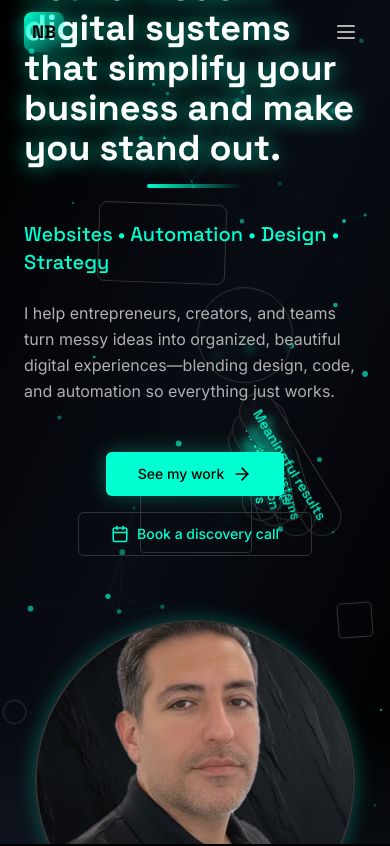
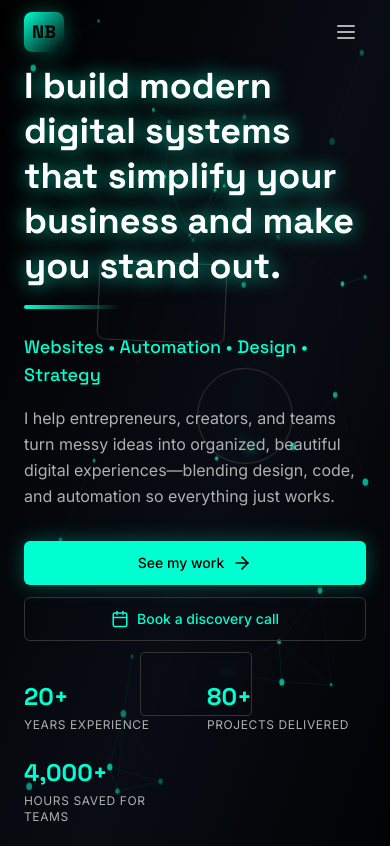
Before and after one commit to mtldev-dotcom/NEW-nicky-portfolio-v1, a Next.js app: page /en in a window 390 px wide. Shown: the top 846 px of the page. Built offline with nearby package versions, Linux system fonts and the light colour scheme.

Commit message:
linkbtn error

```diff
--- a/src/app/[locale]/hero-experience/page.tsx
+++ /dev/null
@@ -1,7 +0,0 @@
-import HeroExperience from 'components/sections/hero/HeroExperience';
-
-export { metadata } from '../page';
-
-export default function HeroExperiencePage() {
-  return <HeroExperience />;
-}
--- a/src/components/sections/hero/FloatingTaglines.tsx
+++ b/src/components/sections/hero/FloatingTaglines.tsx
@@ -35,7 +35,7 @@ const FloatingTaglines = () => {
   };
 
   return (
-    <div className="absolute inset-0 pointer-events-none">
+    <div className="absolute inset-0 pointer-events-none hidden md:block">
       {taglines?.map((tagline, index) => {
         const radius = 200 + index * 30;
         const angle = (index * 60) * (Math.PI / 180);
--- a/src/components/sections/hero/HeroContent.tsx
+++ b/src/components/sections/hero/HeroContent.tsx
@@ -1,13 +1,15 @@
 'use client';
 
-import { useTranslations } from 'next-intl';
+import { useTranslations, useLocale } from 'next-intl';
 import { motion } from 'framer-motion';
+import Link from 'next/link';
 import Button from 'components/ui/Button';
 
 const statsOrder = ['experience', 'projects', 'hoursSaved'] as const;
 
 const HeroContent = () => {
   const t = useTranslations('home.hero');
+  const locale = useLocale();
 
   const textVariants = {
     hidden: { opacity: 0, y: 30 },
@@ -43,24 +45,27 @@ const HeroContent = () => {
     label: t(`stats.${key}.label`),
   }));
 
+  const primaryHref = `/${locale}/portfolio-section`;
+  const secondaryHref = `/${locale}/contact-section`;
+
   return (
-    <div className="relative z-10 mx-auto max-w-5xl lg:max-w-6xl px-6 text-left">
+    <div className="relative z-10">
       <motion.div
-        className="mb-8"
+        className="mb-6 md:mb-8"
         initial="hidden"
         animate="visible"
         variants={textVariants}
         custom={0}
       >
         <motion.h1
-          className="mb-4 text-4xl font-space-grotesk font-bold text-foreground md:text-6xl lg:text-7xl"
+          className="mb-4 font-space-grotesk text-4xl font-bold leading-tight text-foreground md:text-6xl lg:text-7xl"
           variants={glowVariants}
           animate="animate"
         >
           {t('title')}
         </motion.h1>
         <motion.div
-          className="mx-auto h-1 w-24 rounded-full bg-gradient-to-r from-primary to-primary/50"
+          className="h-1 w-24 rounded-full bg-gradient-to-r from-primary to-primary/50"
           initial={{ width: 0 }}
           animate={{ width: 96 }}
           transition={{ delay: 0.5, duration: 1 }}
@@ -68,7 +73,7 @@ const HeroContent = () => {
       </motion.div>
 
       <motion.h2
-        className="mb-6 text-xl font-space-grotesk font-medium text-primary md:text-2xl lg:text-3xl"
+        className="mb-4 font-space-grotesk text-lg font-medium text-primary md:mb-6 md:text-2xl lg:text-3xl"
         initial="hidden"
         animate="visible"
         variants={textVariants}
@@ -78,7 +83,7 @@ const HeroContent = () => {
       </motion.h2>
 
       <motion.p
-        className="mx-auto mb-12 max-w-3xl lg:max-w-4xl text-base font-inter leading-relaxed text-muted-foreground md:text-lg"
+        className="mb-8 max-w-2xl font-inter text-base leading-relaxed text-muted-foreground md:mb-10 md:max-w-3xl md:text-lg lg:max-w-4xl"
         initial="hidden"
         animate="visible"
         variants={textVariants}
@@ -88,37 +93,42 @@ const HeroContent = () => {
       </motion.p>
 
       <motion.div
-        className="flex flex-col items-center justify-center space-y-4 sm:flex-row sm:space-y-0 sm:space-x-6"
+        className="flex flex-col items-stretch gap-3 sm:flex-row sm:items-center sm:gap-4"
         initial="hidden"
         animate="visible"
         variants={textVariants}
         custom={3}
       >
         <Button
+          asChild
           variant="default"
           size="lg"
-          className="glow-neon hover:glow-neon-active transition-smooth magnetic-hover"
+          className="glow-neon transition-smooth hover:glow-neon-active magnetic-hover"
           iconName="ArrowRight"
           iconPosition="right"
           iconSize={20}
+          aria-label={t('ctaPrimary')}
         >
-          {t('ctaPrimary')}
+          <Link href={primaryHref}>{t('ctaPrimary')}</Link>
         </Button>
 
         <Button
+          asChild
           variant="outline"
           size="lg"
-          className="border-primary/30 text-primary hover:bg-primary/10 transition-smooth magnetic-hover"
+          className="border-primary/30 text-primary transition-smooth hover:bg-primary/10 magnetic-hover"
           iconName="Calendar"
           iconPosition="left"
           iconSize={18}
+          aria-label={t('ctaSecondary')}
         >
-          {t('ctaSecondary')}
+          <Link href={secondaryHref}>{t('ctaSecondary')}</Link>
         </Button>
       </motion.div>
 
+      {/* Stats moved below CTAs to improve layout and responsiveness */}
       <motion.div
-        className="absolute bottom-20 left-0 right-0 hidden justify-center space-x-12 lg:flex"
+        className="mt-10 grid grid-cols-2 gap-6 sm:grid-cols-3"
         initial="hidden"
         animate="visible"
         variants={textVariants}
@@ -127,14 +137,14 @@ const HeroContent = () => {
         {stats.map((stat) => (
           <motion.div
             key={stat.key}
-            className="text-center"
+            className="text-left"
             whileHover={{ scale: 1.05 }}
             transition={{ type: 'spring', stiffness: 300 }}
           >
-            <div className="mb-1 text-2xl font-space-grotesk font-bold text-primary">
+            <div className="mb-1 font-space-grotesk text-2xl font-bold text-primary">
               {stat.value}
             </div>
-            <div className="text-xs font-inter uppercase tracking-wider text-muted-foreground">
+            <div className="font-inter text-xs uppercase tracking-wider text-muted-foreground">
               {stat.label}
             </div>
           </motion.div>
--- a/src/components/sections/hero/HeroExperience.tsx
+++ b/src/components/sections/hero/HeroExperience.tsx
@@ -39,11 +39,11 @@ const HeroExperience = () => {
 
         <Header />
 
-        <main className="relative z-10 flex h-screen flex-col items-stretch justify-center pt-16">
-          <section className="relative w-full max-w-none min-h-[calc(100vh-4rem)] px-0 sm:px-6 lg:px-8 flex items-center">
+        <main className="relative z-10 flex min-h-screen flex-col items-stretch justify-center pt-16">
+          <section className="relative w-full min-h-[calc(100vh-4rem)] px-6 lg:px-8 flex items-center">
             <FloatingTaglines />
 
-            <div className="relative grid items-center justify-items-center gap-16 lg:grid-cols-[1.1fr_0.9fr]">
+            <div className="relative mx-auto w-full max-w-7xl grid items-center justify-items-start gap-10 md:gap-14 lg:gap-16 lg:grid-cols-[1.2fr_0.8fr]">
               <HeroContent />
               <HeroPortrait />
             </div>
--- a/src/components/sections/hero/HeroPortrait.tsx
+++ b/src/components/sections/hero/HeroPortrait.tsx
@@ -42,7 +42,7 @@ const HeroPortrait = () => {
         }}
         transition={{ duration: 1, ease: 'easeOut' }}
       >
-        <div className="relative mx-auto h-80 w-80 lg:h-96 lg:w-96">
+        <div className="relative mx-auto h-56 w-56 sm:h-72 sm:w-72 lg:h-96 lg:w-96">
           <div className="absolute inset-0 rounded-full bg-gradient-radial from-primary/20 via-primary/10 to-transparent blur-2xl" />
 
           <div className="relative h-full w-full overflow-hidden rounded-full border-2 border-primary/30 glow-neon">
@@ -52,6 +52,10 @@ const HeroPortrait = () => {
               className="h-full w-full object-cover"
               ref={imageRef}
               onLoad={() => setIsLoaded(true)}
+              loading="eager"
+              decoding="async"
+              fetchPriority="high"
+              sizes="(min-width: 1024px) 24rem, (min-width: 640px) 18rem, 14rem"
             />
 
             <div className="absolute inset-0 mix-blend-overlay bg-gradient-to-br from-primary/10 via-transparent to-primary/5" />
@@ -70,7 +74,7 @@ const HeroPortrait = () => {
           </div>
 
           <motion.div
-            className="absolute -top-4 -right-4 h-8 w-8 rounded border border-primary/40 bg-primary/10 backdrop-blur-sm"
+            className="absolute -top-4 -right-4 h-8 w-8 rounded border border-primary/40 bg-primary/10 backdrop-blur-sm hidden sm:block"
             animate={{
               rotate: 360,
               scale: [1, 1.1, 1],
@@ -82,7 +86,7 @@ const HeroPortrait = () => {
           />
 
           <motion.div
-            className="absolute -bottom-6 -left-6 flex h-6 w-12 items-center justify-center rounded-full border border-primary/30 bg-primary/5 backdrop-blur-sm"
+            className="absolute -bottom-6 -left-6 hidden sm:flex h-6 w-12 items-center justify-center rounded-full border border-primary/30 bg-primary/5 backdrop-blur-sm"
             animate={{
               y: [0, -10, 0],
               opacity: [0.5, 1, 0.5],
@@ -98,7 +102,7 @@ const HeroPortrait = () => {
           </motion.div>
 
           <motion.div
-            className="absolute top-1/4 -left-8 h-6 w-6 rounded-full border border-primary/35 bg-primary/10 backdrop-blur-sm"
+            className="absolute top-1/4 -left-8 h-6 w-6 rounded-full border border-primary/35 bg-primary/10 backdrop-blur-sm hidden sm:block"
             animate={{
               x: [0, -5, 0],
               rotate: [0, 180, 360],
@@ -112,7 +116,7 @@ const HeroPortrait = () => {
           />
 
           <motion.div
-            className="absolute top-3/4 -right-8 h-4 w-10 rounded border border-primary/25 bg-primary/5 backdrop-blur-sm"
+            className="absolute top-3/4 -right-8 h-4 w-10 rounded border border-primary/25 bg-primary/5 backdrop-blur-sm hidden sm:block"
             animate={{
               x: [0, 8, 0],
               opacity: [0.3, 0.8, 0.3],
--- a/src/components/ui/Button.tsx
+++ b/src/components/ui/Button.tsx
@@ -1,7 +1,6 @@
 'use client';
 
 import * as React from 'react';
-import { Slot } from '@radix-ui/react-slot';
 import { cva, type VariantProps } from 'class-variance-authority';
 import { cn } from '@/utils/cn';
 import Icon, { type IconName } from '../AppIcon';
@@ -73,6 +72,13 @@ export interface ButtonProps
   fullWidth?: boolean;
 }
 
+/**
+ * Button with optional `asChild` support.
+ *
+ * When `asChild` is true and the child is a valid React element (e.g. `next/link`),
+ * we clone that element, merge classes, and inject the icon/spinner + children content.
+ * This avoids passing `className` to a React.Fragment, fixing the runtime warning.
+ */
 const Button = React.forwardRef<HTMLButtonElement, ButtonProps>(
   (
     {
@@ -92,15 +98,11 @@ const Button = React.forwardRef<HTMLButtonElement, ButtonProps>(
     },
     ref
   ) => {
-    const Comp = asChild ? Slot : 'button';
     const calculatedIconSize = iconSize ?? iconSizeMap[size] ?? 16;
     const isDisabled = disabled ?? false;
-    const shouldDisable = !asChild ? isDisabled || loading : undefined;
 
     const renderIcon = (position: IconPosition) => {
-      if (!iconName || iconPosition !== position) {
-        return null;
-      }
+      if (!iconName || iconPosition !== position) return null;
 
       const spacingClass =
         children != null && children !== false
@@ -121,27 +123,49 @@ const Button = React.forwardRef<HTMLButtonElement, ButtonProps>(
       </>
     );
 
-    const baseClassName = cn(buttonVariants({ variant, size, className }), fullWidth && 'w-full');
+    const baseClassName = cn(
+      buttonVariants({ variant, size, className }),
+      fullWidth && 'w-full'
+    );
 
-    if (asChild) {
-      return (
-        <Comp className={baseClassName} ref={ref} data-loading={loading ? 'true' : undefined} {...props}>
-          {content}
-        </Comp>
+    // Enhanced asChild behavior: clone the single child element and inject classes + content
+    if (asChild && React.isValidElement(children)) {
+      const onlyChild = React.Children.only(children) as React.ReactElement<any>;
+      const mergedClassName = cn(onlyChild.props?.className, baseClassName);
+      const innerChildren = onlyChild.props?.children;
+
+      const contentAsChild = (
+        <>
+          {loading && <LoadingSpinner />}
+          {renderIcon('left')}
+          {innerChildren}
+          {renderIcon('right')}
+        </>
+      );
+
+      return React.cloneElement(
+        onlyChild,
+        {
+          className: mergedClassName,
+          'data-loading': loading ? 'true' : undefined,
+          ...props,
+        },
+        contentAsChild
       );
     }
 
+    // Default native button
     return (
-      <Comp
+      <button
         className={baseClassName}
         ref={ref}
-        disabled={shouldDisable}
+        disabled={isDisabled || loading}
         type={type}
         data-loading={loading ? 'true' : undefined}
         {...props}
       >
         {content}
-      </Comp>
+      </button>
     );
   }
 );
--- a/src/components/ui/Header.tsx
+++ b/src/components/ui/Header.tsx
@@ -83,7 +83,7 @@ const Header: FC = () => {
         <div className="w-full">
           <div className="flex items-center justify-between h-16 px-6 lg:px-8">
             <Link
-              href={`/${locale}/hero-experience`}
+              href={`/${locale}`}
               className="flex items-center space-x-3 group transition-smooth hover:scale-105"
               onClick={closeMobileMenu}
             >
@@ -127,6 +127,7 @@ const Header: FC = () => {
 
             <div className="flex items-center space-x-4">
               <Button
+                asChild
                 variant="default"
                 size="sm"
                 className="hidden md:flex glow-neon hover:glow-neon-active transition-smooth"
@@ -134,7 +135,7 @@ const Header: FC = () => {
                 iconPosition="left"
                 iconSize={16}
               >
-                {tNav('cta')}
+                <Link href={`/${locale}/contact-section`}>{tNav('cta')}</Link>
               </Button>
 
               <button
@@ -175,6 +176,7 @@ const Header: FC = () => {
 
             <div className="pt-4 border-t border-border/50">
               <Button
+                asChild
                 variant="default"
                 fullWidth
                 className="glow-neon hover:glow-neon-active transition-smooth"
@@ -183,7 +185,7 @@ const Header: FC = () => {
                 iconSize={16}
                 onClick={closeMobileMenu}
               >
-                {tNav('cta')}
+                <Link href={`/${locale}/contact-section`}>{tNav('cta')}</Link>
               </Button>
             </div>
           </nav>
--- /dev/null
+++ b/src/components/ui/LinkButton.tsx
@@ -0,0 +1,94 @@
+'use client';
+
+import * as React from 'react';
+import Link, { type LinkProps } from 'next/link';
+import { cn } from '@/utils/cn';
+import Icon, { type IconName } from '../AppIcon';
+import { buttonVariants, type VariantProps } from './Button';
+
+type ButtonVariantProps = VariantProps<typeof buttonVariants>;
+type IconPosition = 'left' | 'right';
+
+const LoadingSpinner = () => (
+  <svg className="mr-2 h-4 w-4 animate-spin" fill="none" viewBox="0 0 24 24" aria-hidden="true">
+    <circle className="opacity-25" cx="12" cy="12" r="10" stroke="currentColor" strokeWidth="4" />
+    <path
+      className="opacity-75"
+      d="M4 12a8 8 0 0 1 8-8V0C5.373 0 0 5.373 0 12h4zm2 5.291A7.962 7.962 0 0 1 4 12H0c0 3.042 1.135 5.824 3 7.938l3-2.647z"
+      fill="currentColor"
+    />
+  </svg>
+);
+
+export interface LinkButtonProps
+  extends Omit<React.AnchorHTMLAttributes<HTMLAnchorElement>, 'href'>,
+    ButtonVariantProps {
+  href: LinkProps['href'];
+  prefetch?: boolean | null;
+  loading?: boolean;
+  iconName?: IconName | string | null;
+  iconPosition?: IconPosition;
+  iconSize?: number | null;
+  fullWidth?: boolean;
+}
+
+const LinkButton = React.forwardRef<HTMLAnchorElement, LinkButtonProps>(
+  (
+    {
+      href,
+      prefetch,
+      className,
+      variant,
+      size = 'default',
+      loading = false,
+      iconName = null,
+      iconPosition = 'left',
+      iconSize = null,
+      fullWidth = false,
+      children,
+      ...rest
+    },
+    ref
+  ) => {
+    const calculatedIconSize =
+      iconSize ??
+      (size === 'xs'
+        ? 12
+        : size === 'sm'
+        ? 14
+        : size === 'lg'
+        ? 18
+        : size === 'xl'
+        ? 20
+        : 16);
+
+    const baseClassName = cn(buttonVariants({ variant, size }), fullWidth && 'w-full', className);
+
+    const renderIcon = (position: IconPosition) => {
+      if (!iconName || iconPosition !== position) return null;
+      const spacingClass =
+        children != null && children !== false ? (position === 'left' ? 'mr-2' : 'ml-2') : undefined;
+      return <Icon name={iconName} size={calculatedIconSize} className={spacingClass} />;
+    };
+
+    return (
+      <Link
+        href={href}
+        prefetch={prefetch}
+        className={baseClassName}
+        ref={ref}
+        data-loading={loading ? 'true' : undefined}
+        {...rest}
+      >
+        {loading && <LoadingSpinner />}
+        {renderIcon('left')}
+        {children}
+        {renderIcon('right')}
+      </Link>
+    );
+  }
+);
+
+LinkButton.displayName = 'LinkButton';
+
+export default LinkButton;
```
Also changed, not shown: public/assets/images/nicky-profile-img.png.
